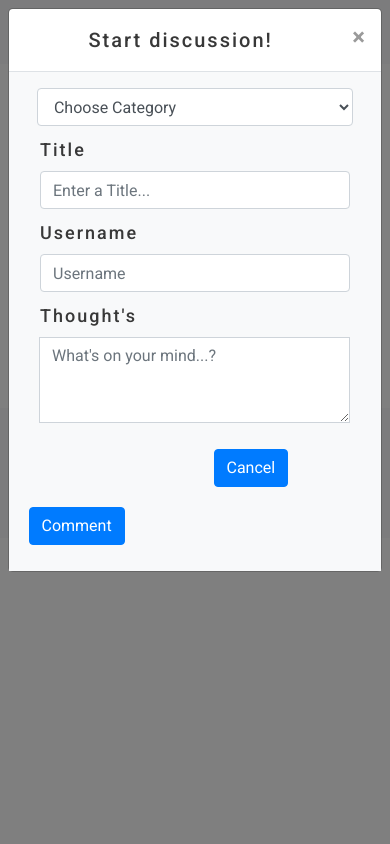
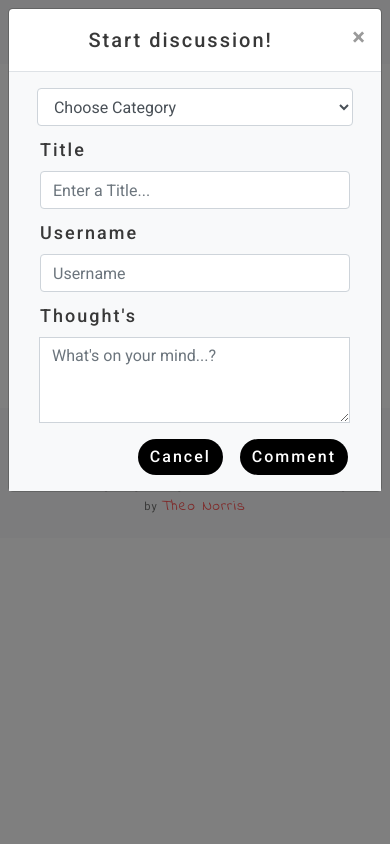
Before and after one commit to TheoNorris/the-odd-dog-blog, a Flask app: page /discussions in a window 390 px wide, after a click on "Enter". Run offline with Flask 2, Linux system fonts and the light colour scheme; data that the repository does not hold is empty; some libraries are stand-ins or nearby versions; some web fonts are replaced.

Commit message:
forms responsive on all platforms

```diff
--- a/static/css/style.css
+++ b/static/css/style.css
@@ -20,6 +20,13 @@ a {
 a:hover {
   text-decoration: none;
   color: rgba(255, 59, 59, 0.911);
+}
+
+.buttons{
+display: flex;
+justify-content: flex-end;
+width: 100%;
+padding:0;
 }
 
 .content-row {
@@ -163,7 +170,6 @@ div.picture-div {
 }
 
 .cancel-button {
-  margin-left: 55%;
   margin-top: 10px;
   margin-bottom: 10px;
 }
@@ -344,9 +350,7 @@ p.comment-title {
   text-align: center;
 }
 
-.edit-cancel {
-  position: absolute;
-  right: 26%;
+.no-button {
   border-radius: 30px;
   font-weight: 500;
   letter-spacing: 2px;
@@ -354,21 +358,21 @@ p.comment-title {
   border: black;
 }
 
-.edit-cancel:hover {
+.no-button:hover {
   background-color: rgba(255, 59, 59, 0.911);
 }
 
-.edit-edit {
-  position: absolute;
-  right: 38%;
-  border-radius: 30px;
-  font-weight: 500;
-  letter-spacing: 2px;
-  background-color: #000;
-  border: black;
+.yes-button {
+margin-left: 5%;
+margin-right: 5%;
+border-radius: 30px;
+font-weight: 500;
+letter-spacing: 2px;
+background-color: #000;
+border: black;
 }
 
-.edit-edit:hover {
+.yes-button:hover {
   background-color: rgba(255, 59, 59, 0.911);
 }
 
@@ -464,6 +468,14 @@ margin-top: 5px;
 margin: 30px 0 0;
 }
 
+.reply-form{
+width: 90%;
+}
+
+.edit-discussion-div{
+padding-bottom: 0;
+}
+
 }
 
 @media (max-width: 767px) {
@@ -480,4 +492,7 @@ margin: 30px 0 0;
   h1.head-text {
     font-size: 16px;
   }
+.edit-discussion-header{
+font-size: 20px;
 }
+}
--- a/templates/discussions.html
+++ b/templates/discussions.html
@@ -121,14 +121,14 @@
             </div>
           </div>
 
-          <div class="row">
+          <div class="buttons">
             <input
               type="button"
-              class="btn btn-primary cancel-button"
+              class="btn btn-primary no-button"
               onclick="window.location.href='{{ url_for('discussions') }}';"
               value="Cancel"
             />
-            <button class="btn btn-primary comment-button" type="submit">
+            <button class="btn btn-primary yes-button" type="submit">
               Comment
             </button>
           </div>
--- a/templates/edit_discussion.html
+++ b/templates/edit_discussion.html
@@ -101,14 +101,14 @@
     </div>
   </div>
 
-  <div class="row">
+  <div class="buttons" style="display:flex; justify-content:flex-end; width:100%; padding:0;">
     <input
       type="button"
-      class="btn btn-primary edit-cancel"
+      class="btn btn-primary no-button"
       onclick="window.location.href='{{ url_for('discussions') }}';"
       value="Cancel"
     />
-    <button class="btn btn-primary edit-edit" type="Edit">
+    <button class="btn btn-primary yes-button" type="Edit">
       Edit
     </button>
   </div>
```
